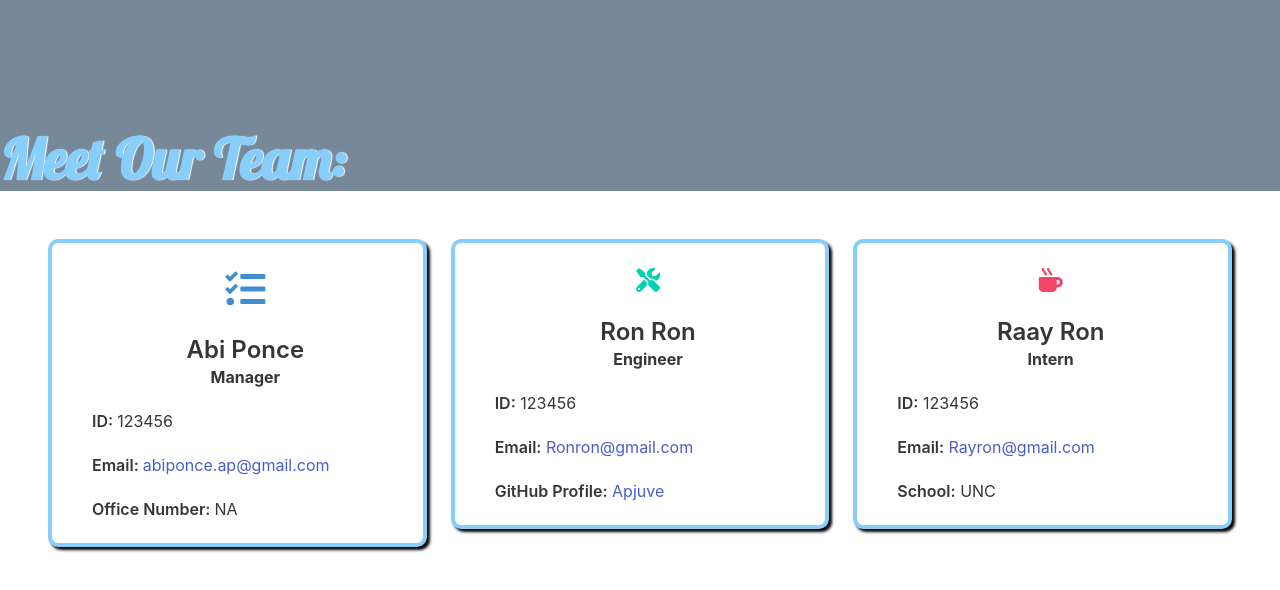
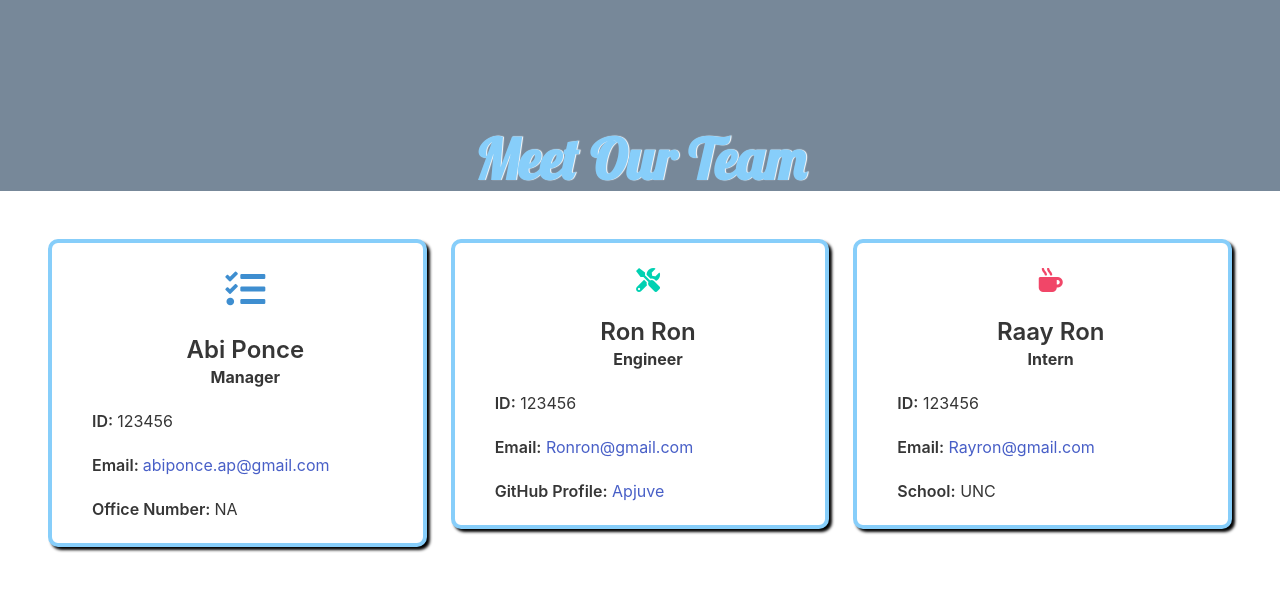
Before and after one commit to Apjuve/Team-Up, a website: page public/index.html in a window 1280 px wide. Drawn offline with nearby package versions, Linux system fonts and the light colour scheme.

Commit message:
install packages

```diff
--- a/public/index.html
+++ b/public/index.html
@@ -27,7 +27,7 @@
 <body>
     <main>
         <section>
-            <p class="title" id="title">Meet Our Team:</p>
+            <p class="title" id="title">Meet Our Team</p>
             <div class="hero-body">
               <div class="columns is-desktop">
                 <div class="column">
--- a/public/style.css
+++ b/public/style.css
@@ -8,6 +8,8 @@
 
 
 #title {
+  display: flex;
+  justify-content: center;
   background-color: lightslategray;
   font-size: 3.5rem;
   font-family: 'Lobster';
```
Also changed, not shown: package.json (added, +26 -0 lines), lib/engineer.js (added), lib/intern.js (added), lib/manager.js (added), 1 other file.
